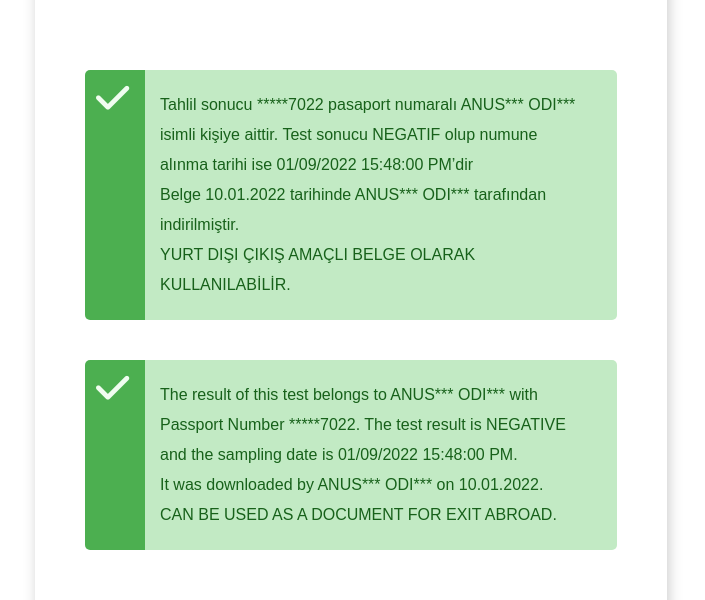
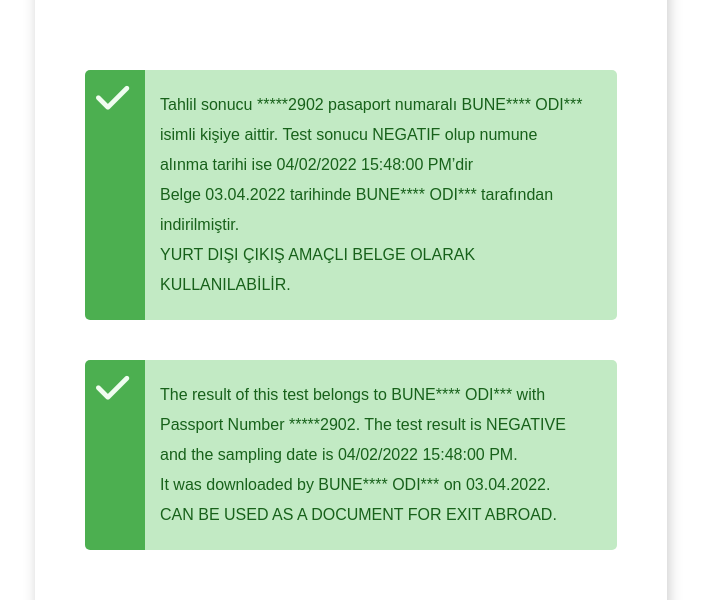
Before and after one commit to gemotest-ru/PcrTestSonucuDogrula-barcode-08e0d2c0-04cb-4857-90ff-d17500199dc9, a plain HTML site: page index.html in a window 1280 px wide. Shown: the part 222-822 px from the top of the page, without its empty margins (289-994 px from the left). Drawn offline with Linux system fonts and the light colour scheme; some icons are missing.

Commit message:
BUNEDCHON ODIBOEV

```diff
--- a/index.html
+++ b/index.html
@@ -67,19 +67,19 @@
 
                 </style>
                 <p class="note note-success" style="line-height:30px;margin-bottom: 40px;">
-                    Tahlil sonucu *****7022 pasaport numaralı    ANUS*** ODI*** isimli kişiye aittir.
-                    Test sonucu NEGATIF olup numune alınma tarihi ise 01/09/2022 15:48:00 PM’dir
+                    Tahlil sonucu *****2902 pasaport numaralı    BUNE**** ODI*** isimli kişiye aittir.
+                    Test sonucu NEGATIF olup numune alınma tarihi ise 04/02/2022 15:48:00 PM’dir
                     <br>
-                    Belge 10.01.2022 tarihinde  ANUS*** ODI*** tarafından indirilmiştir.
+                    Belge 03.04.2022 tarihinde  BUNE**** ODI*** tarafından indirilmiştir.
                     <br>
                     YURT DIŞI ÇIKIŞ AMAÇLI BELGE OLARAK KULLANILABİLİR.
                 </p>
                 <div class="clearfix"></div>
                 <p class="note note-success" style="line-height:30px;margin-bottom: 40px;">
-                    The result of this test belongs to  ANUS*** ODI*** with Passport Number *****7022.
-                    The test result is NEGATIVE and the sampling date is 01/09/2022 15:48:00 PM.
+                    The result of this test belongs to  BUNE**** ODI*** with Passport Number *****2902.
+                    The test result is NEGATIVE and the sampling date is 04/02/2022 15:48:00 PM.
                     <br>
-                    It was downloaded by  ANUS*** ODI***   on 10.01.2022.
+                    It was downloaded by  BUNE**** ODI***   on 03.04.2022.
                     <br>
                     CAN BE USED AS A DOCUMENT FOR EXIT ABROAD.
                 </p>
```
